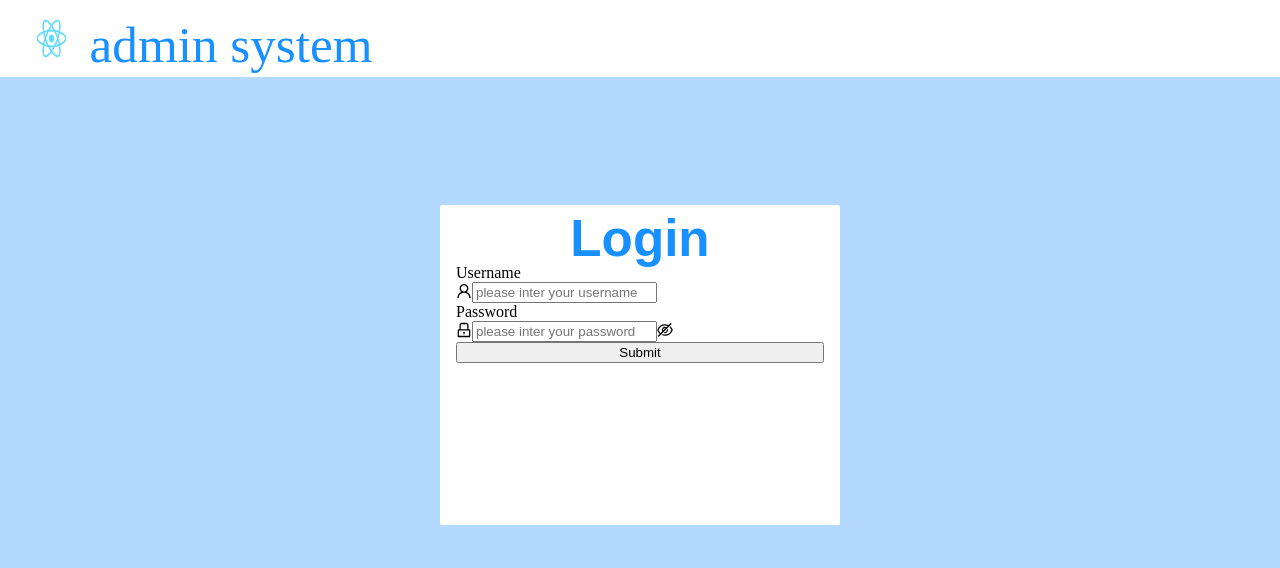
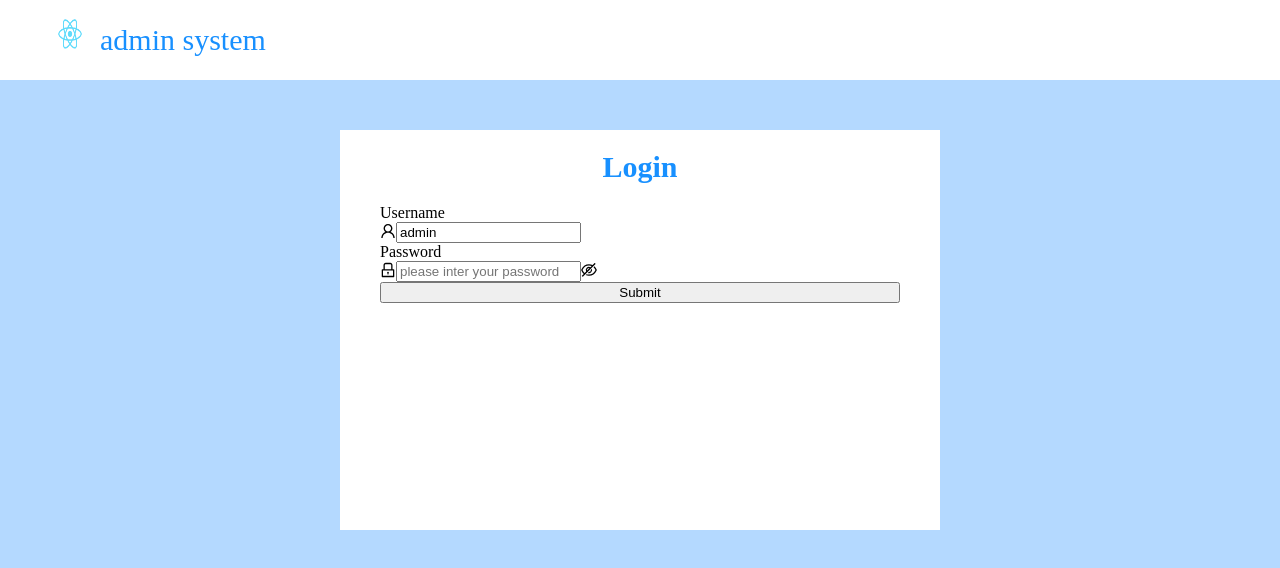
Before and after one commit to FY01/admin-client-typescript, a React (Create React App) app: page /login in a window 1280 px wide. Shown: the top 568 px of the page. Built offline with nearby package versions, Linux system fonts and the light colour scheme.

Commit message:
fourth commit,finished http request and proxy config

```diff
--- a/package.json
+++ b/package.json
@@ -3,6 +3,7 @@
   "version": "0.1.0",
   "private": true,
   "dependencies": {
+    "@craco/craco": "^6.4.3",
     "@testing-library/jest-dom": "^5.16.1",
     "@testing-library/react": "^12.1.2",
     "@testing-library/user-event": "^13.5.0",
@@ -11,6 +12,7 @@
     "@types/react": "^17.0.38",
     "@types/react-dom": "^17.0.11",
     "antd": "^4.18.3",
+    "axios": "^0.26.0",
     "less": "^4.1.2",
     "less-loader": "^10.2.0",
     "react": "^17.0.2",
@@ -43,5 +45,6 @@
       "last 1 firefox version",
       "last 1 safari version"
     ]
-  }
+  },
+  "proxy": "http://localhost:5000"
 }
--- a/src/App.tsx
+++ b/src/App.tsx
@@ -5,7 +5,7 @@
  * @Author: FY01
  * @Date: 2022-01-10 21:37:20
  * @LastEditors: Please set LastEditors
- * @LastEditTime: 2022-01-12 11:33:40
+ * @LastEditTime: 2022-02-15 13:33:27
  */
 import React, { Component } from 'react'
 import { BrowserRouter, Route, Routes } from 'react-router-dom'
--- /dev/null
+++ b/src/api/ajax.ts
@@ -0,0 +1,37 @@
+/*
+ * @Descripttion:
+ * @version:
+ * @@Company:
+ * @Author: FY01
+ * @Date: 2022-02-15 16:27:55
+ * @LastEditors: Please set LastEditors
+ * @LastEditTime: 2022-02-15 21:55:47
+ */
+
+import axios from 'axios'
+import { message } from 'antd'
+
+export default function ajax(
+  url: string,
+  data: { [propName: string]: string } = {},
+  method: string = 'GET',
+): Promise<unknown> {
+  return new Promise((resolve, reject) => {
+    let promise
+    if (method === 'GET' || method === 'get') {
+      promise = axios.get(url, {
+        params: data,
+      })
+    } else {
+      promise = axios.post(url, data)
+    }
+    // 如果请求成功
+    promise
+      .then((value) => {
+        resolve(value)
+      })
+      .catch((error) => {
+        message.error('请求失败了:' + error)
+      })
+  })
+}
--- /dev/null
+++ b/src/api/index.ts
@@ -0,0 +1,23 @@
+/*
+ * @Descripttion:
+ * @version:
+ * @@Company:
+ * @Author: FY01
+ * @Date: 2022-02-15 18:02:09
+ * @LastEditors: Please set LastEditors
+ * @LastEditTime: 2022-02-15 21:55:24
+ */
+import ajax from './ajax'
+
+const BASE = ''
+
+// login
+export const reqLogin = (
+  username: string,
+  password: string,
+): Promise<unknown> => ajax(BASE + '/login', { username, password }, 'POST')
+
+// add an user
+export const reqAddUser = (user: {
+  [propName: string]: string
+}): Promise<unknown> => ajax(BASE + 'manage/user/add', user, 'POST')
--- a/src/components/LoginForm/LoginForm.tsx
+++ b/src/components/LoginForm/LoginForm.tsx
@@ -5,16 +5,23 @@
  * @Author: FY01
  * @Date: 2022-01-13 14:52:03
  * @LastEditors: Please set LastEditors
- * @LastEditTime: 2022-01-13 20:04:29
+ * @LastEditTime: 2022-02-15 21:54:28
  */
 import { Form, Input, Button } from 'antd'
 import { UserOutlined, LockOutlined } from '@ant-design/icons'
 
+import { reqLogin } from '@@/src/api'
+
 import './index.less'
 
+interface loginData {
+  username: string
+  password: string
+}
 const LoginForm = () => {
-  const onFinish = (values: any) => {
-    console.log('Success:', values)
+  const onFinish = async (values: loginData) => {
+    const result = await reqLogin(values.username, values.password)
+    console.log(result)
   }
 
   const onFinishFailed = (errorInfo: any) => {
@@ -39,6 +46,7 @@ const LoginForm = () => {
       <Form.Item
         label="Username"
         name="username"
+        initialValue="admin"
         rules={[
           {
             required: true,
--- a/src/pages/Login/Login.tsx
+++ b/src/pages/Login/Login.tsx
@@ -5,7 +5,7 @@
  * @Author: FY01
  * @Date: 2022-01-11 15:42:12
  * @LastEditors: Please set LastEditors
- * @LastEditTime: 2022-01-13 14:55:00
+ * @LastEditTime: 2022-02-15 13:24:31
  */
 import React, { Component } from 'react'
 
@@ -18,10 +18,12 @@ export default class Login extends Component {
   render() {
     return (
       <div className="login">
+        {/* 0.0 header */}
         <header className="login-header">
           <img src={logo} alt="logo" />
           <h1>admin system</h1>
         </header>
+        {/* 1.0 login content */}
         <section className="login-content">
           <h2>Login</h2>
           <LoginForm></LoginForm>
--- a/src/pages/Login/login.less
+++ b/src/pages/Login/login.less
@@ -7,34 +7,34 @@
     display: flex;
     align-items: center;
 
-    height: 6vw;
+    height: 80px;
     background-color: #fff;
 
     img {
-      margin: 0 1vw 0 2vw;
-
-      width: 4vw;
-      height: 4vw;
+      width: 40px;
+      height: 40px;
+      margin: -12px 10px 0 50px;
     }
 
     h1 {
-      font-size: 4vw;
-      margin-top: 1vw;
+      font-size: 30px;
       color: #1890ff;
     }
   }
 
   .login-content {
-    margin: 10vw auto;
-    width: 50vh;
-    height: 40vh;
+    margin: 50px auto;
+    padding: 20px 40px;
+    width: 600px;
+    height: 400px;
     background-color: #fff;
-    border-radius: 0.2vh;
-    padding: 1vh 2vh;
 
     h2 {
+      margin-bottom: 20px;
       text-align: center;
-      font: 4vw/4vw sans-serif;
+      font-size: 30px;
+      font-weight: bold;
+
       color: #1890ff;
       font-weight: bold;
     }
```
Also changed, not shown: 1 other file (tests, documents, lock files or other folders).
